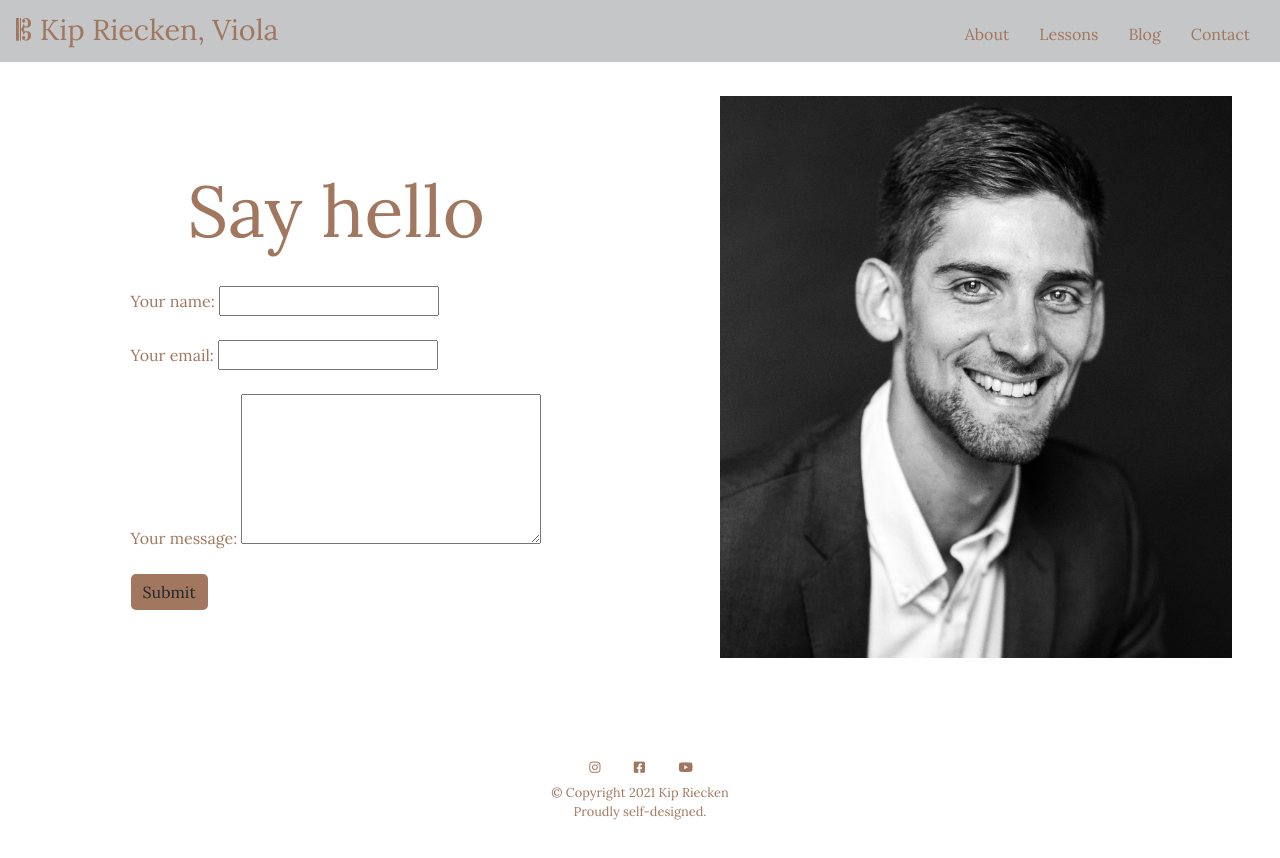
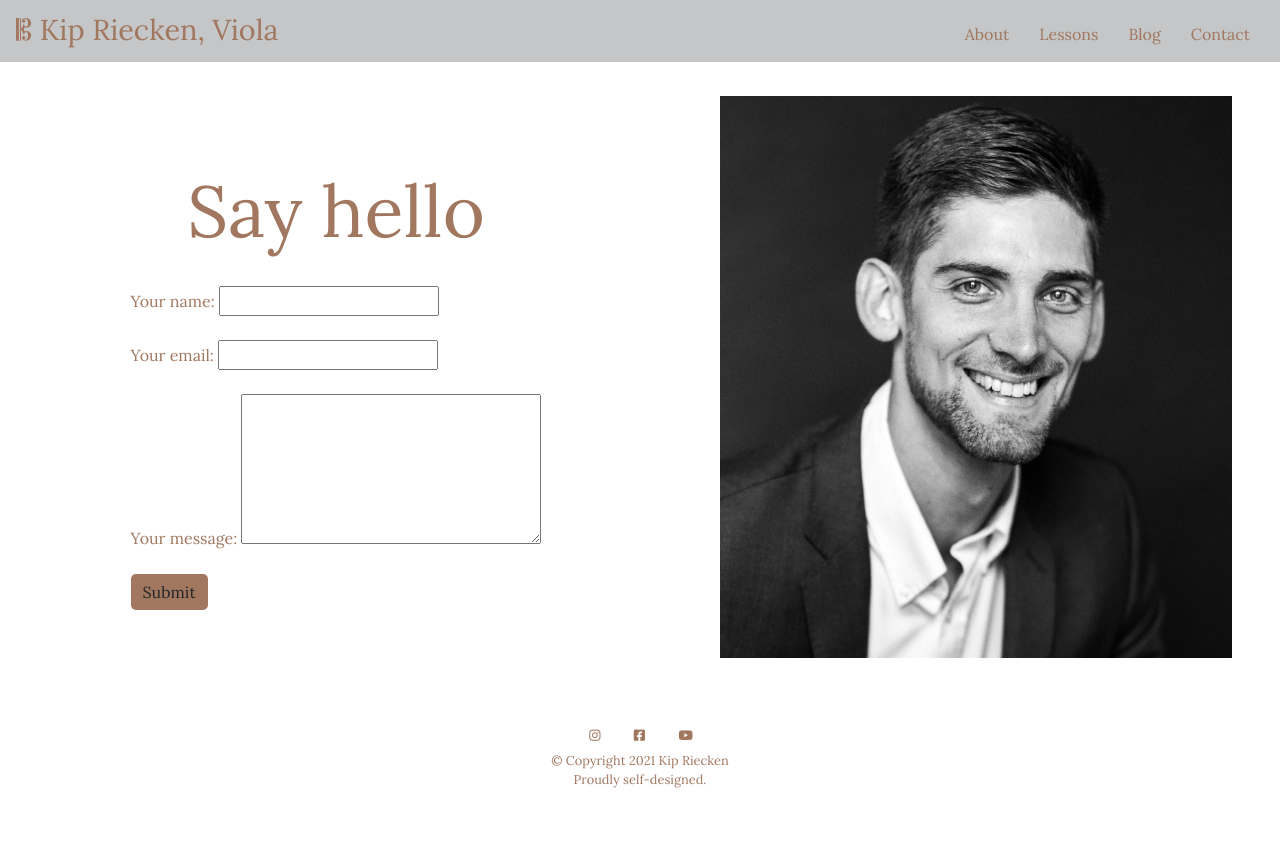
Before and after one commit to kipvla/my_site, a Svelte app: page /contact in a window 1280 px wide. Shown: the top 858 px of the page. After the commit the page ends 800 px from the top, so only its background shows below. Built offline with nearby package versions, Linux system fonts and the light colour scheme.

Commit message:
small change to padding in footer

```diff
--- a/src/components/Footer.svelte
+++ b/src/components/Footer.svelte
@@ -1,4 +1,4 @@
-<div class="container py-5">
+<div class="container pt-3">
   <div class="footer">
     <div class="social">
       <a href="https://www.instagram.com"><i
```
Also changed, not shown: public/build/bundle.js.
